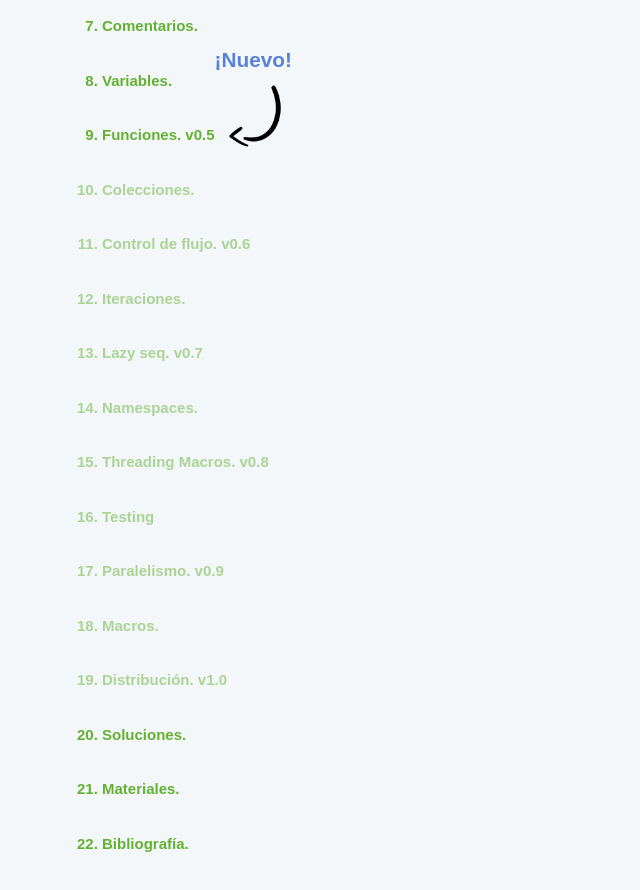
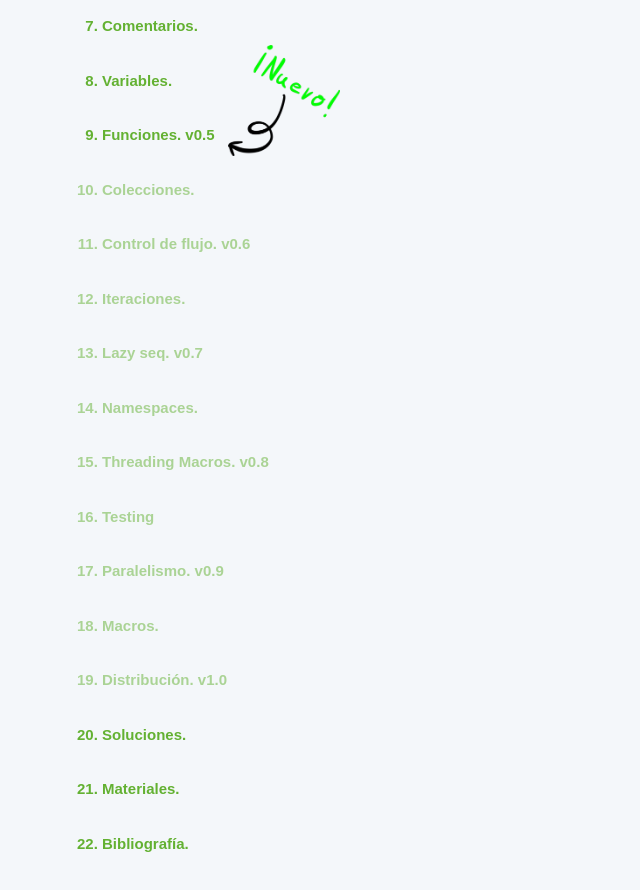
Before and after one commit to tanrax/libro-clojure-web, a plain HTML site: page index.html in a window 1280 px wide. Shown: the part 2582-3472 px from the top of the page, without its empty margins (0-640 px from the left). Drawn offline with Linux system fonts and the light colour scheme; a script that the page names is missing.

Commit message:
Update arrow

```diff
--- a/assets/css/main.css
+++ b/assets/css/main.css
@@ -2628,16 +2628,16 @@ ol {
 }
 
 .index_book__current::after {
-  content: "¡Nuevo!";
+  content: "";
   position: absolute;
   width: 10rem;
-  height: 7rem;
+  height: 8rem;
   bottom: -9px;
   color: var(--color-secundary);
-  background-image: url('../images/book-index/arrow.png');
-  background-size: 5rem;
+  background-image: url('../images/book-index/arrow.webp');
+  background-size: 7rem;
   background-repeat: no-repeat;
-  background-position: left bottom;
+  background-position: 13px bottom;
   font-size: 1.3rem;
 }
 
@@ -2653,6 +2653,11 @@ ol {
 
   .index_book__item {
     text-align: center;
+  }
+
+
+  .index_book__current::after {
+    background-size: 5rem;
   }
 
 }
```
Also changed, not shown: assets/images/book-index/arrow.png (deleted), assets/images/book-index/arrow.webp (added).
